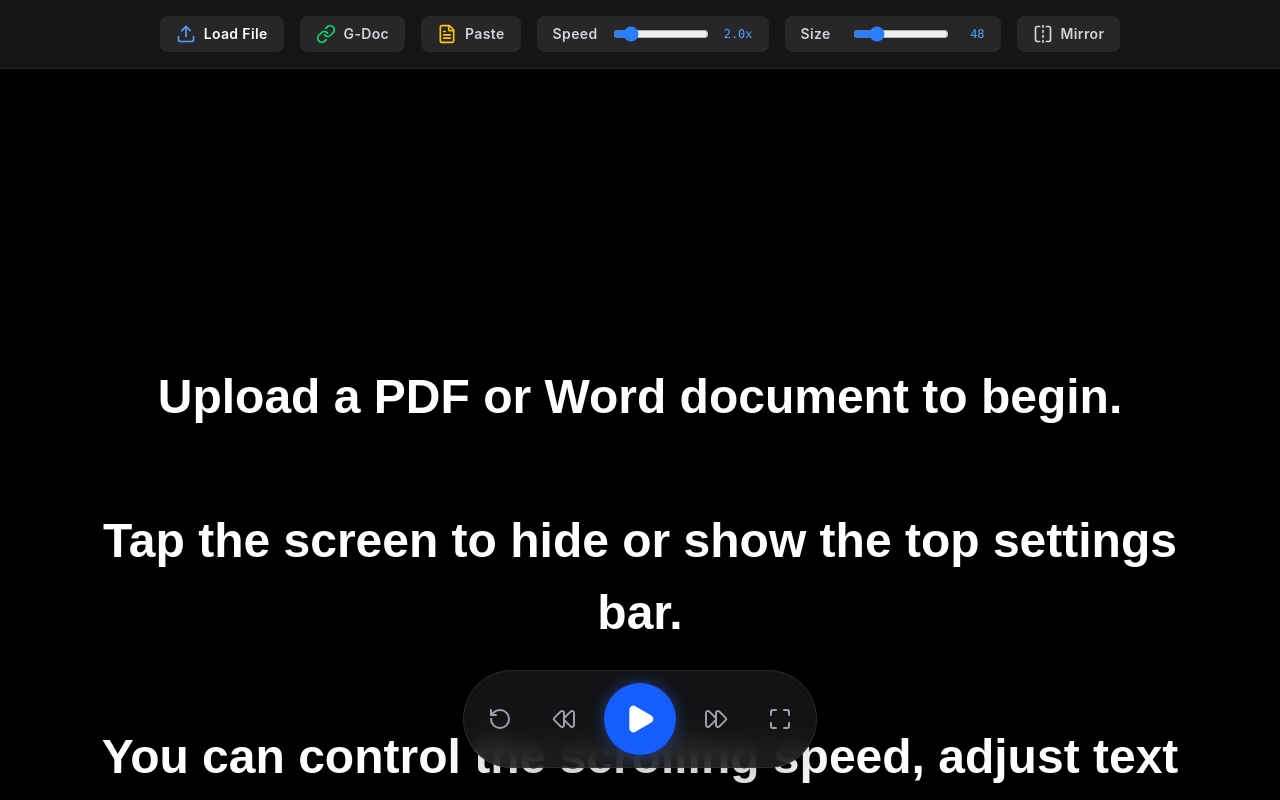
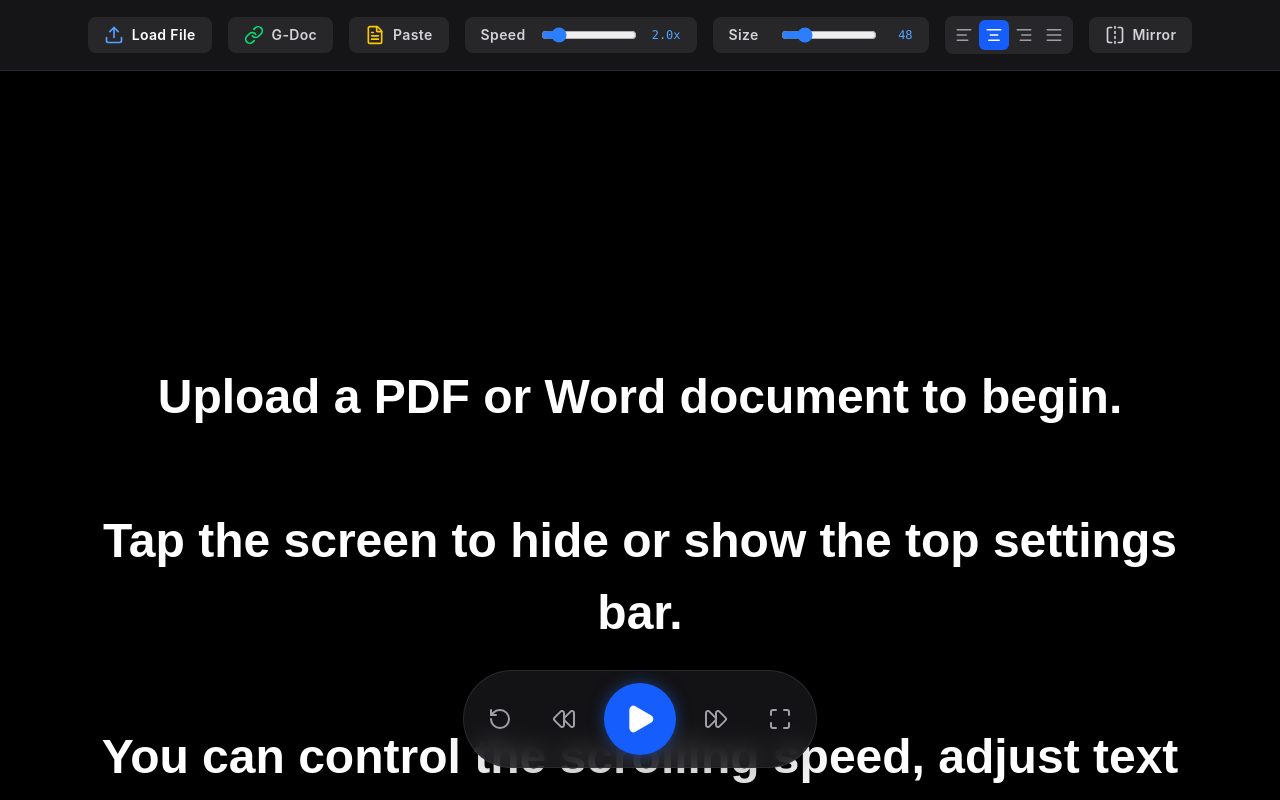
Before and after one commit to kaustavray21/simple-teleprompter, a React (Vite) app: page / in a window 1280 px wide. Built offline with nearby package versions, Linux system fonts and the light colour scheme.

Commit message:
Add text alignment options (Left, Center, Right, Justify)

```diff
--- a/src/App.tsx
+++ b/src/App.tsx
@@ -1,6 +1,6 @@
 import { useState, useRef, useEffect, useCallback } from 'react';
 import type { ChangeEvent, MouseEvent } from 'react';
-import { Play, Pause, Maximize, RotateCcw, FlipHorizontal, Upload, Link as LinkIcon, Rewind, FastForward, FileText } from 'lucide-react';
+import { Play, Pause, Maximize, RotateCcw, FlipHorizontal, Upload, Link as LinkIcon, Rewind, FastForward, FileText, AlignLeft, AlignCenter, AlignRight, AlignJustify } from 'lucide-react';
 
 declare global {
   interface Window {
@@ -16,6 +16,7 @@ export default function App() {
   const [isMirrored, setIsMirrored] = useState(false);
   const [fontSize, setFontSize] = useState(48);
   const [showSettings, setShowSettings] = useState(true);
+  const [textAlign, setTextAlign] = useState<'left' | 'center' | 'right' | 'justify'>('center');
   const [lines, setLines] = useState<string[]>([]);
 
   const canvasRef = useRef<HTMLCanvasElement | null>(null);
@@ -114,15 +115,38 @@ export default function App() {
 
     ctx.fillStyle = '#ffffff';
     ctx.font = `bold ${fontSize}px sans-serif`;
-    ctx.textAlign = 'center';
     ctx.textBaseline = 'middle';
 
     const lineHeight = fontSize * 1.5;
     let startY = (dimensions.height / 2) - scrollYRef.current;
+    const maxWidth = dimensions.width * 0.85;
 
     lines.forEach((line) => {
       if (startY > -lineHeight && startY < dimensions.height + lineHeight) {
-        ctx.fillText(line, dimensions.width / 2, startY);
+        if (textAlign === 'center') {
+          ctx.textAlign = 'center';
+          ctx.fillText(line, dimensions.width / 2, startY);
+        } else if (textAlign === 'left') {
+          ctx.textAlign = 'left';
+          ctx.fillText(line, (dimensions.width - maxWidth) / 2, startY);
+        } else if (textAlign === 'right') {
+          ctx.textAlign = 'right';
+          ctx.fillText(line, dimensions.width - ((dimensions.width - maxWidth) / 2), startY);
+        } else if (textAlign === 'justify') {
+          ctx.textAlign = 'left';
+          const words = line.split(' ');
+          if (words.length <= 1 || line === '') {
+            ctx.fillText(line, (dimensions.width - maxWidth) / 2, startY);
+          } else {
+            const totalTextWidth = ctx.measureText(line.replace(/\s/g, '')).width;
+            const spaceWidth = (maxWidth - totalTextWidth) / (words.length - 1);
+            let currentX = (dimensions.width - maxWidth) / 2;
+            words.forEach((word) => {
+              ctx.fillText(word, currentX, startY);
+              currentX += ctx.measureText(word).width + spaceWidth;
+            });
+          }
+        }
       }
       startY += lineHeight;
     });
@@ -327,6 +351,21 @@ export default function App() {
           <span className="text-xs font-mono text-blue-400 w-6 text-right">{fontSize}</span>
         </div>
 
+        <div className="flex items-center bg-zinc-800 p-1 rounded-lg">
+          <button onClick={() => setTextAlign('left')} className={`p-1.5 rounded-md transition ${textAlign === 'left' ? 'bg-blue-600 text-white' : 'text-zinc-400 hover:text-white'}`} title="Align Left">
+            <AlignLeft size={18} />
+          </button>
+          <button onClick={() => setTextAlign('center')} className={`p-1.5 rounded-md transition ${textAlign === 'center' ? 'bg-blue-600 text-white' : 'text-zinc-400 hover:text-white'}`} title="Align Center">
+            <AlignCenter size={18} />
+          </button>
+          <button onClick={() => setTextAlign('right')} className={`p-1.5 rounded-md transition ${textAlign === 'right' ? 'bg-blue-600 text-white' : 'text-zinc-400 hover:text-white'}`} title="Align Right">
+            <AlignRight size={18} />
+          </button>
+          <button onClick={() => setTextAlign('justify')} className={`p-1.5 rounded-md transition ${textAlign === 'justify' ? 'bg-blue-600 text-white' : 'text-zinc-400 hover:text-white'}`} title="Justify">
+            <AlignJustify size={18} />
+          </button>
+        </div>
+
         <button onClick={() => setIsMirrored(!isMirrored)} className={`flex items-center gap-2 px-4 py-2 rounded-lg transition active:scale-95 ${isMirrored ? 'bg-blue-600 hover:bg-blue-500 text-white' : 'bg-zinc-800 hover:bg-zinc-700 text-zinc-300'}`}>
           <FlipHorizontal size={20} />
           <span className="text-sm font-semibold tracking-wide">Mirror</span>
```
